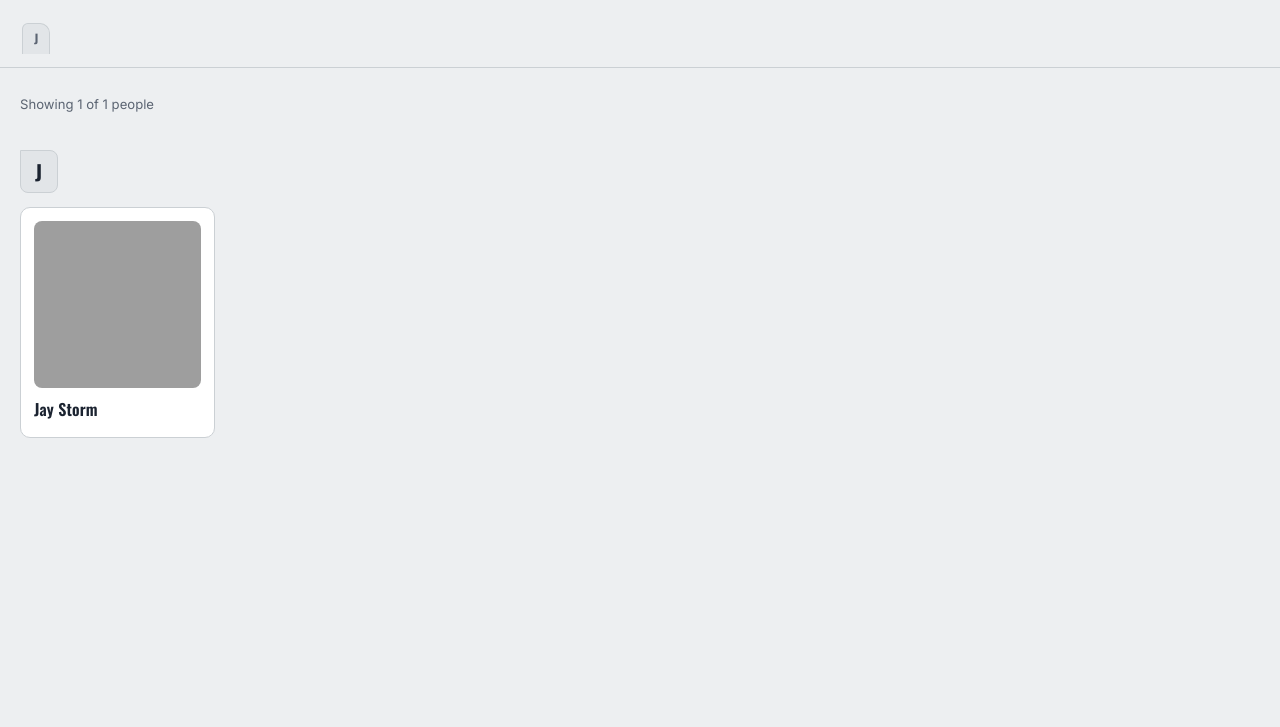
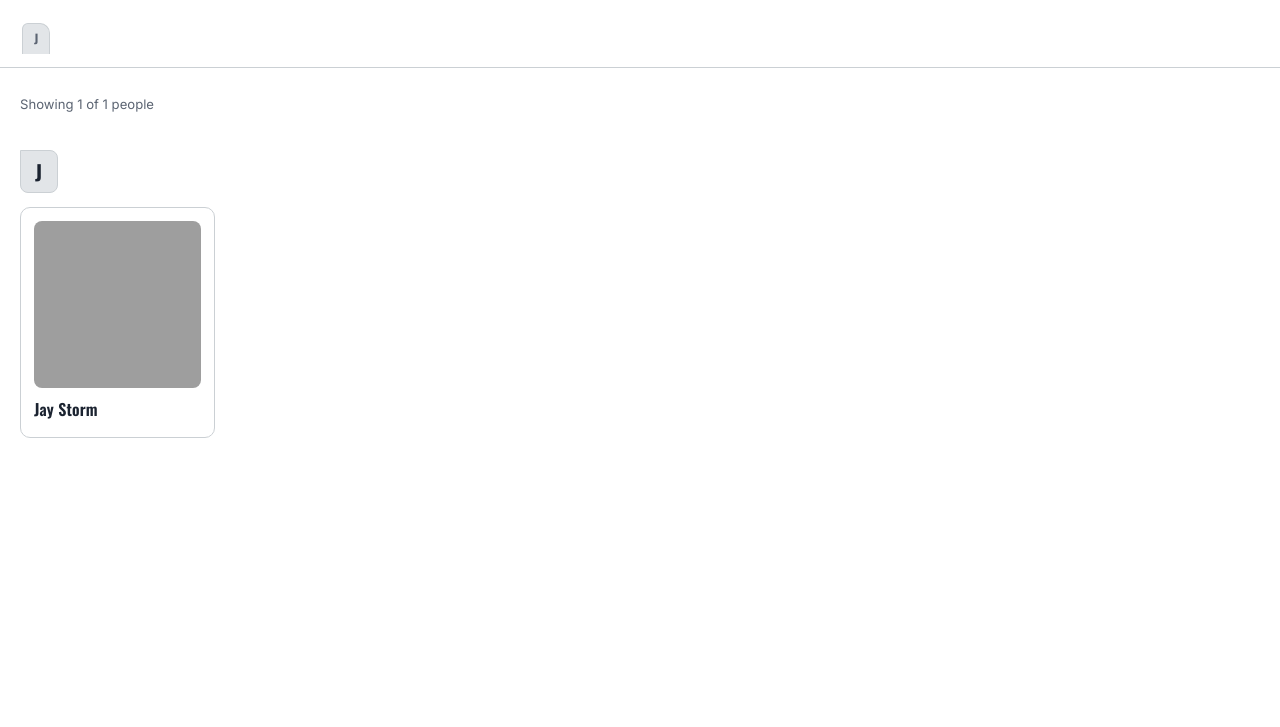
Before and after one commit to jridl36/axrroster, a plain HTML site: page index.html in a window 1280 px wide. Shown: the part 73-800 px from the top of the page. Drawn offline with nearby package versions, Linux system fonts and the light colour scheme; grey boxes are pictures that could not be loaded.

Commit message:
Update index.html

```diff
--- a/index.html
+++ b/index.html
@@ -8,7 +8,7 @@
   @import url('https://fonts.googleapis.com/css2?family=Oswald:wght@500;600&family=Inter:wght@400;500;600&display=swap');
 
   :root{
-    --bg:#EDEFF1;
+    --bg:transparent;
     --board:#E2E5E8;
     --card:#FFFFFF;
     --ink:#1B2330;
```
